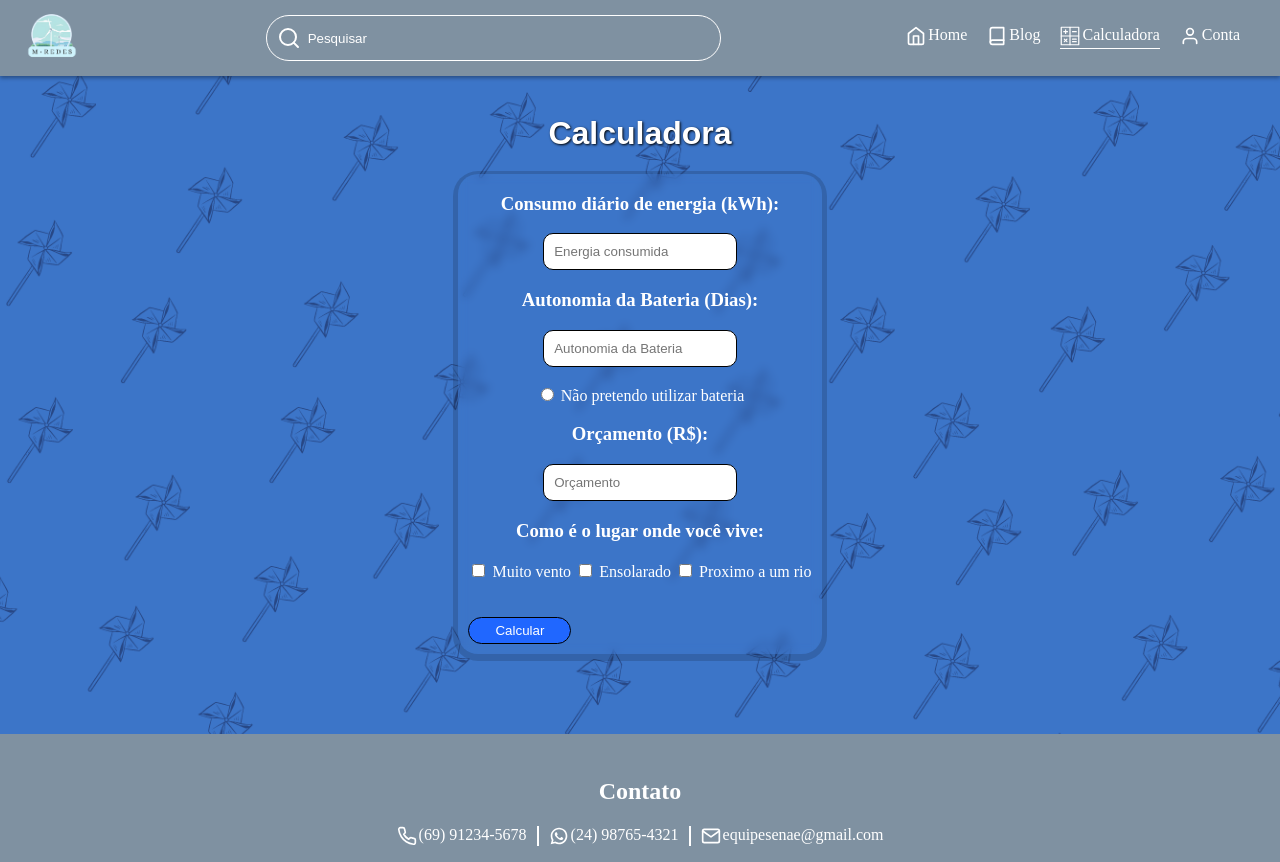
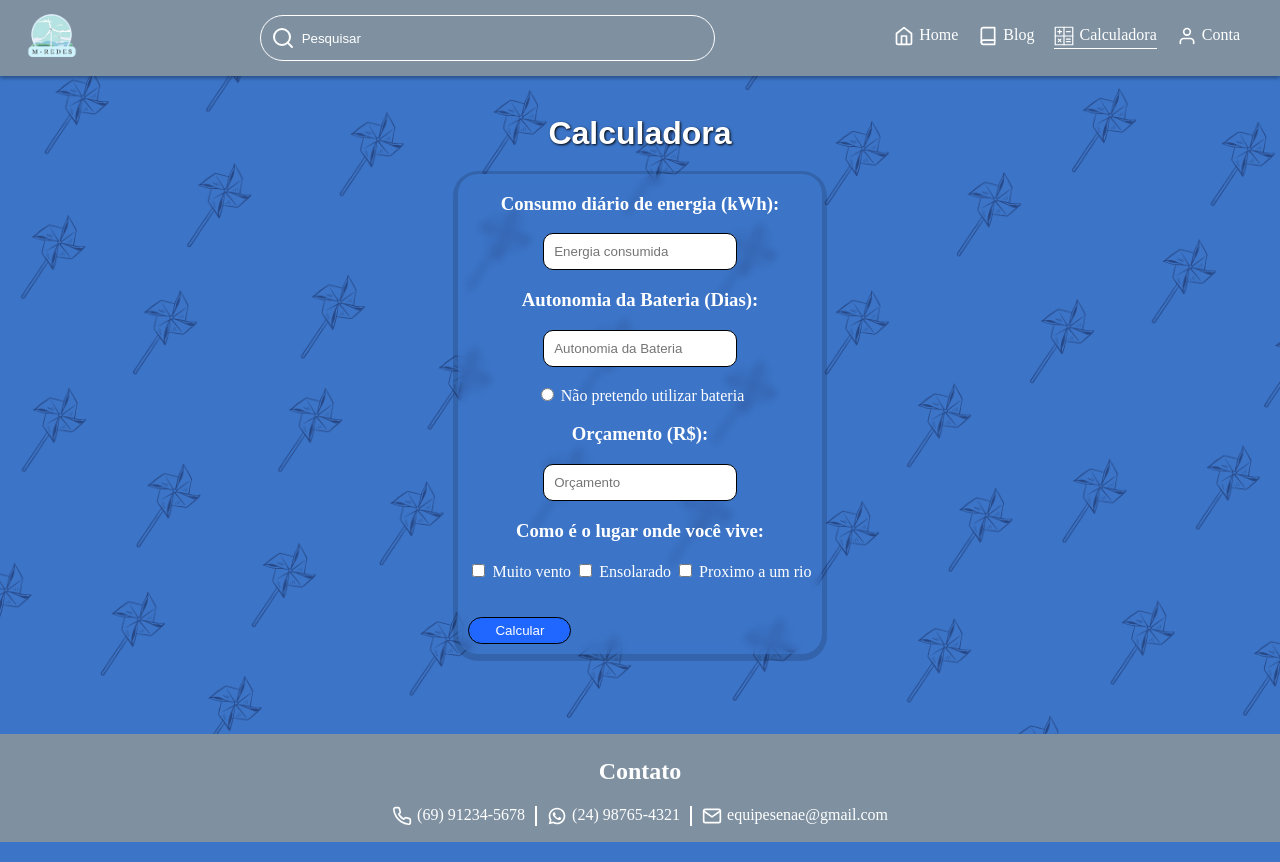
Before and after one commit to EquipeE/EQ_E, a PHP site: page /html/calc.php in a window 1280 px wide. Run offline with PHP 8.4, Linux system fonts and the light colour scheme; a user stored in the database is signed in.

Commit message:
Pequenos ajustes no frontend.

```diff
--- a/css/common.css
+++ b/css/common.css
@@ -54,5 +54,5 @@ textarea::placeholder {
 .icon {
 	display: inline;
 	vertical-align: middle;
-	margin-right: 2px;
+	margin-right: 5px;
 }
--- a/css/footer.css
+++ b/css/footer.css
@@ -7,7 +7,6 @@ footer {
 	font-weight: bold;
 	text-align: center;
 	font-size: x-large;
-	padding-top: 20px;
 	margin-bottom: 5px;
 }
 #contatos {
--- a/css/resultado.css
+++ b/css/resultado.css
@@ -9,6 +9,7 @@ h1, h2{
     justify-content: center;
     align-items: center;
     text-align: center;
+    margin-bottom: 5rem;
 }
 
 #info-grid {
```
